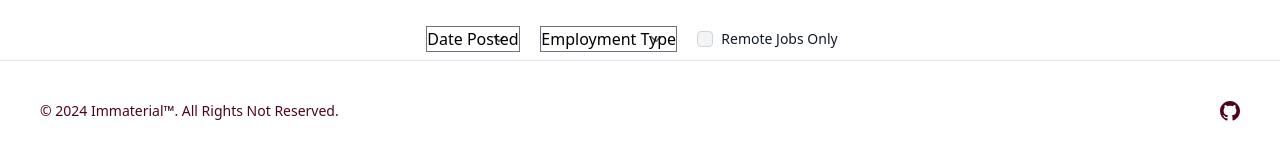
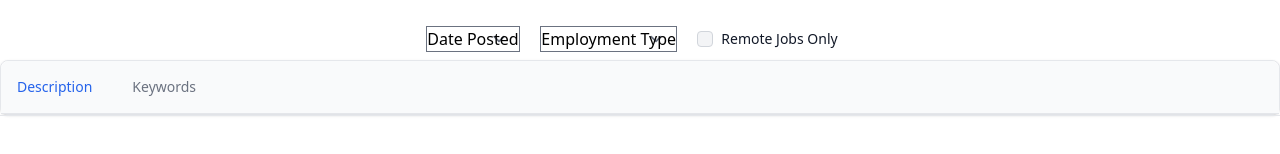
Before and after one commit to porlowska/career-keys, a React (Vite) app in the folder career-keys/: page / in a window 1280 px wide. Shown: the part 464-618 px from the top of the page. Built offline with nearby package versions, Linux system fonts and the light colour scheme.

Commit message:
add Jobdetails back after bug and linked to job list so when job is clicked job description is loaded into the job details component

```diff
--- a/career-keys/src/components/mainpage/JobDetails.jsx
+++ b/career-keys/src/components/mainpage/JobDetails.jsx
@@ -0,0 +1,54 @@
+export default function JobDetails (job) {
+    return (
+        <div id="description">
+        <div className="w-full bg-white border border-gray-200 rounded-lg shadow dark:bg-gray-800 dark:border-gray-700">
+            <ul className="flex flex-wrap text-sm font-medium text-center text-gray-500 border-b border-gray-200 rounded-t-lg bg-gray-50 dark:border-gray-700 dark:text-gray-400 dark:bg-gray-800" id="defaultTab" data-tabs-toggle="#defaultTabContent" role="tablist">
+                <li className="me-2">
+                    <button id="about-tab" data-tabs-target="#about" type="button" role="tab" aria-controls="about" aria-selected="true" className="inline-block p-4 text-blue-600 rounded-ss-lg hover:bg-gray-100 dark:bg-gray-800 dark:hover:bg-gray-700 dark:text-blue-500">Description</button>
+                </li>
+                <li className="me-2">
+                    <button id="services-tab" data-tabs-target="#services" type="button" role="tab" aria-controls="services" aria-selected="false" className="inline-block p-4 hover:text-gray-600 hover:bg-gray-100 dark:hover:bg-gray-700 dark:hover:text-gray-300">Keywords</button>
+                </li>
+            </ul>
+            <div id="defaultTabContent">
+                <div className="hidden p-4 bg-white rounded-lg md:p-8 dark:bg-gray-800" id="about" role="tabpanel" aria-labelledby="about-tab">
+                    <h2 className="mb-3 text-3xl font-extrabold tracking-tight text-gray-900 dark:text-white">{job.job.job_title}</h2>
+                    <h3 className="mb-3 text-xl font-extrabold tracking-tight text-gray-900 dark:text-white">{job.job.employer_name}</h3>
+                    <p className="mb-3 text-gray-900 dark:text-white">
+                        {job.job.job_description}
+                    </p>
+                </div>
+                <div className="hidden p-4 bg-white rounded-lg md:p-8 dark:bg-gray-800" id="services" role="tabpanel" aria-labelledby="services-tab">
+                    <h2 className="mb-5 text-2xl font-extrabold tracking-tight text-gray-900 dark:text-white">We invest in the world's potential</h2>
+                    <ul role="list" className="space-y-4 text-gray-500 dark:text-gray-400">
+                        <li className="flex space-x-2 rtl:space-x-reverse items-center">
+                            <svg className="flex-shrink-0 w-3.5 h-3.5 text-blue-600 dark:text-blue-500" aria-hidden="true" xmlns="http://www.w3.org/2000/svg" fill="currentColor" viewBox="0 0 20 20">
+                                <path d="M10 .5a9.5 9.5 0 1 0 9.5 9.5A9.51 9.51 0 0 0 10 .5Zm3.707 8.207-4 4a1 1 0 0 1-1.414 0l-2-2a1 1 0 0 1 1.414-1.414L9 10.586l3.293-3.293a1 1 0 0 1 1.414 1.414Z"/>
+                            </svg>
+                            <span className="leading-tight">Dynamic reports and dashboards</span>
+                        </li>
+                        <li className="flex space-x-2 rtl:space-x-reverse items-center">
+                            <svg className="flex-shrink-0 w-3.5 h-3.5 text-blue-600 dark:text-blue-500" aria-hidden="true" xmlns="http://www.w3.org/2000/svg" fill="currentColor" viewBox="0 0 20 20">
+                                <path d="M10 .5a9.5 9.5 0 1 0 9.5 9.5A9.51 9.51 0 0 0 10 .5Zm3.707 8.207-4 4a1 1 0 0 1-1.414 0l-2-2a1 1 0 0 1 1.414-1.414L9 10.586l3.293-3.293a1 1 0 0 1 1.414 1.414Z"/>
+                            </svg>
+                            <span className="leading-tight">Templates for everyone</span>
+                        </li>
+                        <li className="flex space-x-2 rtl:space-x-reverse items-center">
+                            <svg className="flex-shrink-0 w-3.5 h-3.5 text-blue-600 dark:text-blue-500" aria-hidden="true" xmlns="http://www.w3.org/2000/svg" fill="currentColor" viewBox="0 0 20 20">
+                                <path d="M10 .5a9.5 9.5 0 1 0 9.5 9.5A9.51 9.51 0 0 0 10 .5Zm3.707 8.207-4 4a1 1 0 0 1-1.414 0l-2-2a1 1 0 0 1 1.414-1.414L9 10.586l3.293-3.293a1 1 0 0 1 1.414 1.414Z"/>
+                            </svg>
+                            <span className="leading-tight">Development workflow</span>
+                        </li>
+                        <li className="flex space-x-2 rtl:space-x-reverse items-center">
+                            <svg className="flex-shrink-0 w-3.5 h-3.5 text-blue-600 dark:text-blue-500" aria-hidden="true" xmlns="http://www.w3.org/2000/svg" fill="currentColor" viewBox="0 0 20 20">
+                                <path d="M10 .5a9.5 9.5 0 1 0 9.5 9.5A9.51 9.51 0 0 0 10 .5Zm3.707 8.207-4 4a1 1 0 0 1-1.414 0l-2-2a1 1 0 0 1 1.414-1.414L9 10.586l3.293-3.293a1 1 0 0 1 1.414 1.414Z"/>
+                            </svg>
+                            <span className="leading-tight">Limitless business automation</span>
+                        </li>
+                    </ul>
+                </div>
+            </div>
+        </div>
+    </div>
+    )
+}
--- a/career-keys/src/components/mainpage/JobListing.jsx
+++ b/career-keys/src/components/mainpage/JobListing.jsx
@@ -1,10 +1,19 @@
+import { useState } from 'react';
+import JobDetails from './JobDetails';
+
 export default function JobListing({jobSearch}) {
 
+    const [jDesc, setjDesc]=useState([])
+
 return (
+    <>
     <div className='container mb-2'>
     <ul className="max-w-md divide-y divide-gray-200 dark:divide-gray-700">
         {jobSearch.map((job, index) =>{
         return(
+            <a href="#description" onClick={(e) => {
+                setjDesc(job);
+            }}>
             <li className="pb-3 sm:pb-4">
             <div className="flex items-center space-x-4 rtl:space-x-reverse">
                 <div className="flex-shrink-0">
@@ -23,9 +32,12 @@ return (
             </div>
             </div>
         </li>
+        </a>
         )
         })}
    </ul>
    </div>
+   <JobDetails job={jDesc}/>
+   </>
 )
 }
```
